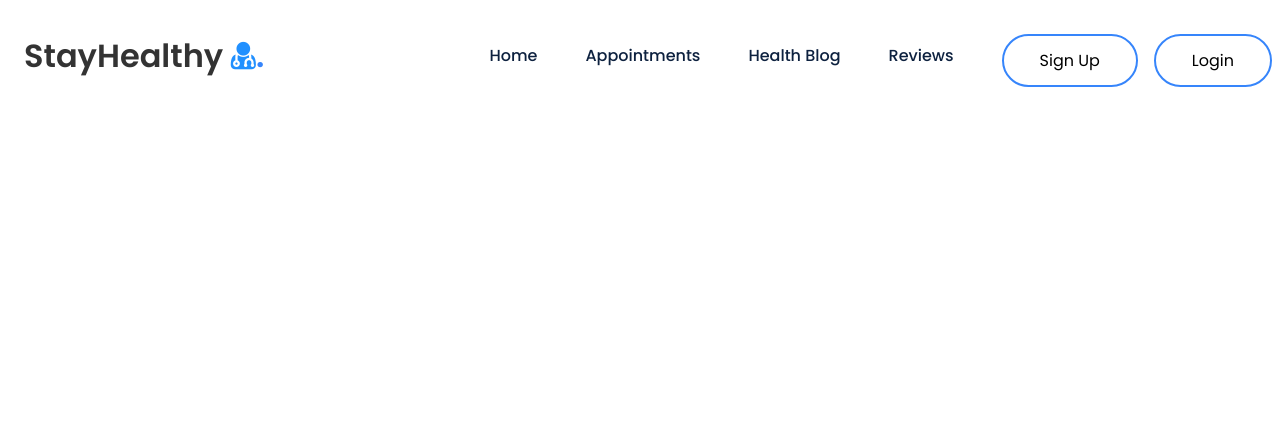
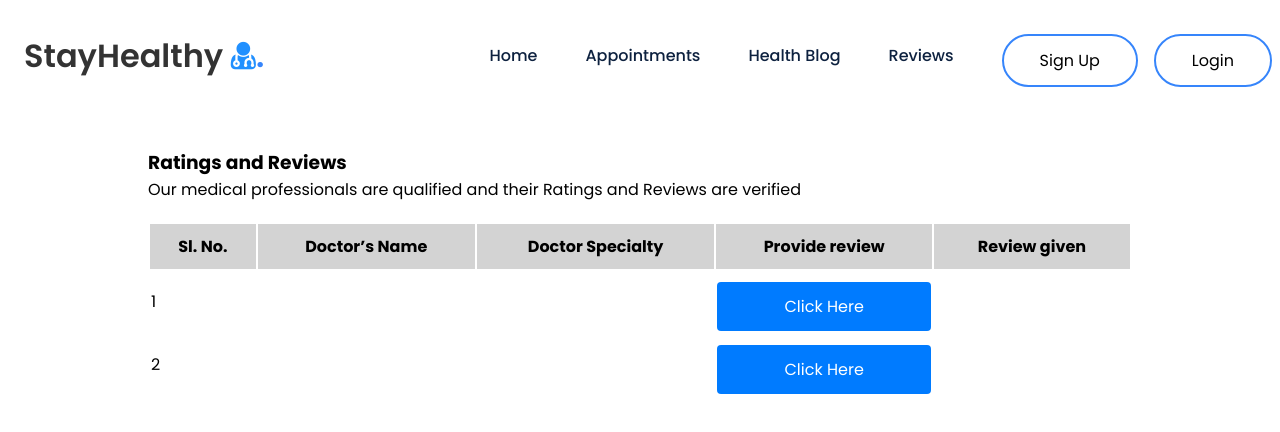
Before and after one commit to shahidullahmc/react-med_appt, a React (Create React App) app: page /reviews in a window 1280 px wide. Shown: the top 432 px of the page. Built offline with nearby package versions, Linux system fonts and the light colour scheme.

Commit message:
Reviewpage work

```diff
--- a/src/App.js
+++ b/src/App.js
@@ -20,6 +20,8 @@ import BookingConsultation from './Components/BookingConsultation';
 
 import Notification from './Components/Notification/Notification';
 
+import ReviewForm from './Components/ReviewForm/ReviewForm';
+
 
 function App() {
 
@@ -36,6 +38,7 @@ function App() {
                         <Route path='/finddoctor' element={<FindDoctorSearch/>}/>
                         <Route path="/search/doctors" element={<DoctorCard/>} />
                         <Route path="/booking-consultation" element={<BookingConsultation/>} />
+                        <Route path="/reviews" element={<ReviewForm/>} />
                     </Routes>
             </Notification>
         </BrowserRouter>
--- a/src/Components/InstantConsultation/InstantConsultation.js
+++ b/src/Components/InstantConsultation/InstantConsultation.js
@@ -82,4 +82,4 @@ const InstantConsultation = () => {
     )
 }
 
-export default InstantConsultation
+export default InstantConsultation;
--- /dev/null
+++ b/src/Components/ReviewForm/ReviewForm.css
@@ -0,0 +1,15 @@
+.reviews-container {
+    margin: 10%;
+    padding: 20px;
+    margin-top: 20px;
+   }
+   th {
+       padding: 10px;
+       background-color: lightgray;
+   }
+   .report-table {
+       width: 100%;
+   }
+   p {
+    margin-bottom: 20px; /* Adjust as needed */
+   }
--- /dev/null
+++ b/src/Components/ReviewForm/ReviewForm.js
@@ -0,0 +1,48 @@
+import React, { useState } from 'react';
+import "./ReviewForm.css"
+
+const ReviewForm = ({ doctorName, specialty }) => {
+  const [reviewText, setReviewText] = useState('');
+
+  const handleSubmit = () => {
+    // Your logic to handle review submission (e.g., send data to server/API)
+    alert(`Thank you for reviewing ${doctorName}!`);
+  };
+
+  return (
+    <div style={{ marginTop: '10%' }} className="reviews-container">
+      <h3>Ratings and Reviews</h3>
+      <p>Our medical professionals are qualified and their Ratings and Reviews are verified</p>
+      <table className="report-table">
+        <thead>
+          <tr>
+            <th>Sl. No.</th>
+            <th>Doctor’s Name</th>
+            <th>Doctor Specialty</th>
+            <th>Provide review</th>
+            <th>Review given</th>
+          </tr>
+        </thead>
+        <tbody>
+          <tr>
+            <td>1</td>
+            <td></td>
+            <td></td>
+            <td><button className="update-button">Click Here</button></td>
+            <td></td>
+          </tr>
+          <tr>
+            <td>2</td>
+            <td></td>
+            <td></td>
+            <td><button className="update-button">Click Here</button></td>
+            <td></td>
+          </tr>
+          {/* Repeat similar rows for other doctors */}
+        </tbody>
+      </table>
+    </div>
+  );
+};
+
+export default ReviewForm;
```
Also changed, not shown: src/Components/ReviewForm/GiveReviews.css (added), src/Components/ReviewForm/GiveReviews.js (added).
